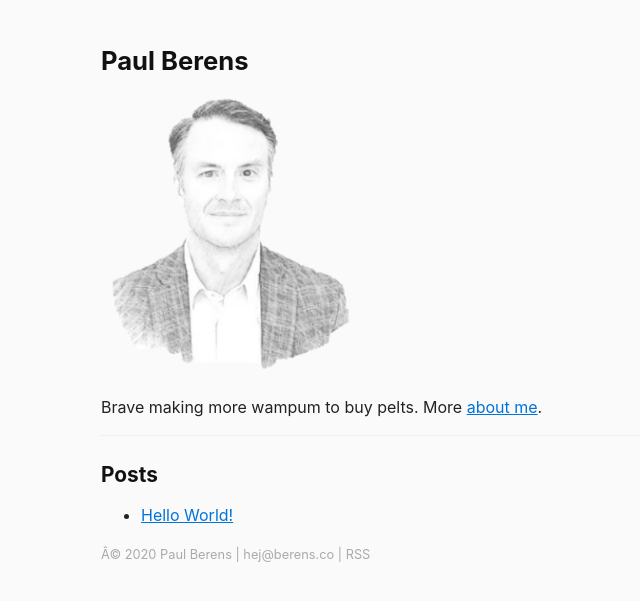
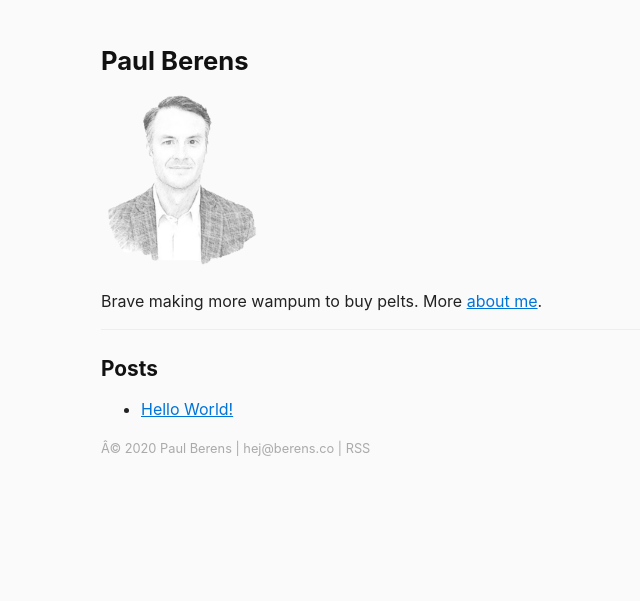
Before and after one commit to berensp/berensp.github.io, a Jekyll site: the page built from index.md, in a window 1280 px wide. Shown: the top 601 px of the page, without its empty margins (219-859 px from the left). Built offline with Jekyll 4.4.1, drawn with Linux system fonts in a browser that asks for light colours; nearby versions of some CDN libraries.

Commit message:
Update index.md

```diff
--- a/index.md
+++ b/index.md
@@ -1,6 +1,6 @@
 ---
 layout: home
 ---
-<img src="/assets/pmb.sketch.png" width="40%" height="40%">
+<img src="/assets/pmb.sketch.png" width="25%" height="25%">
 
 Brave making more wampum to buy pelts. More [about me](/about/).
```
